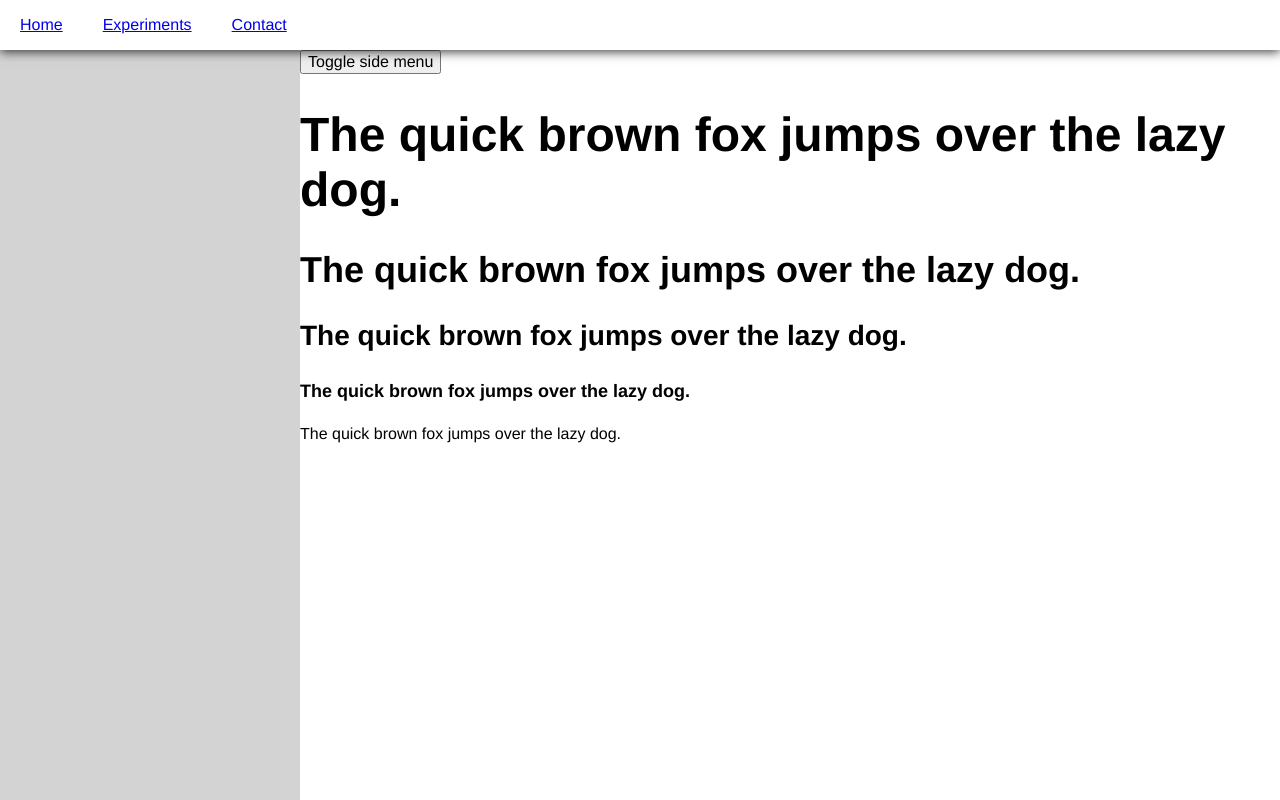
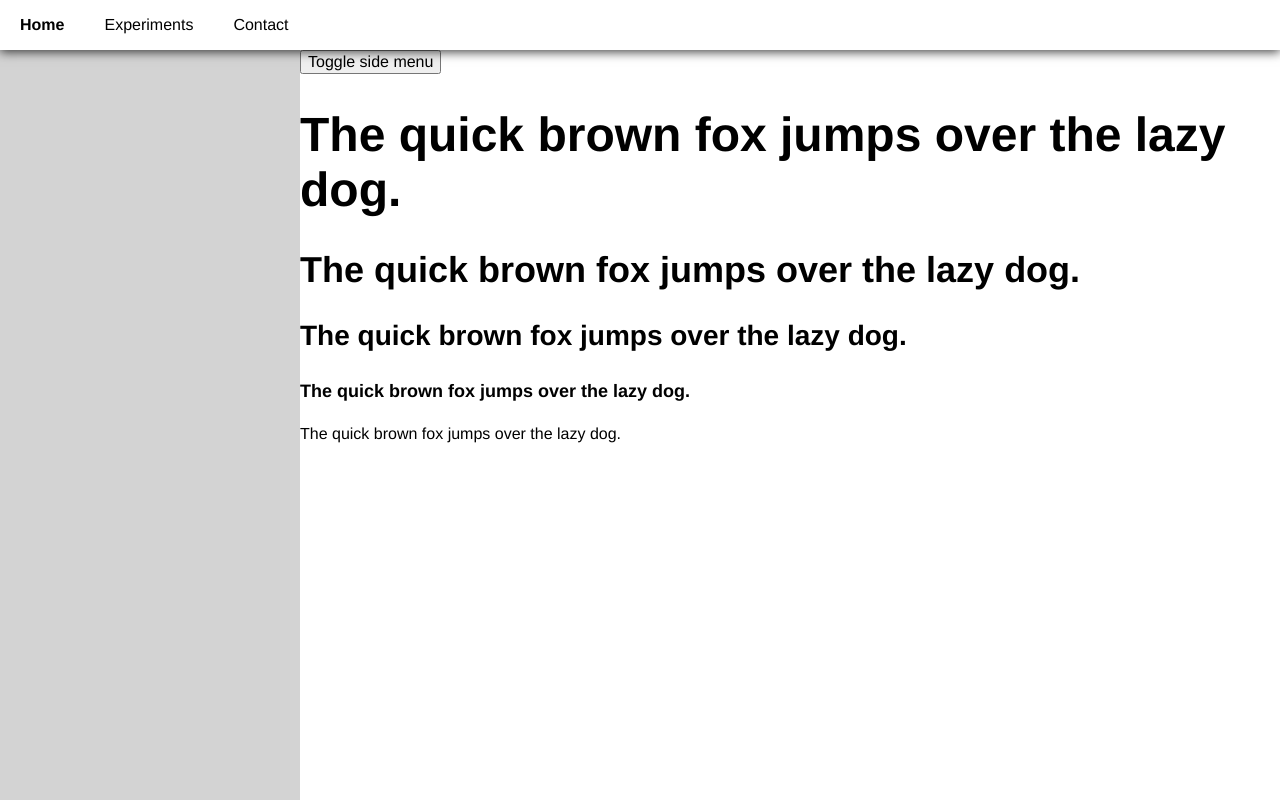
Before and after one commit to EdgeJay/react-starter-kit, a React app: page /experiments in a window 1280 px wide. Built offline with nearby package versions, Linux system fonts and the light colour scheme.

Commit message:
update nav bar styling and add active style for nav items

```diff
--- a/src/client/components/base/NavBar.tsx
+++ b/src/client/components/base/NavBar.tsx
@@ -1,5 +1,5 @@
 import React from 'react';
-import { Link } from 'react-router-dom';
+import { NavLink } from 'react-router-dom';
 import styled from 'styled-components';
 import { getDataForNavItems } from '../../utils/routeUtil';
 
@@ -15,13 +15,29 @@ const Nav = styled.nav`
   box-shadow: 0 0.2rem 1rem 0 rgba(0, 0, 0, 0.75);
 `;
 
-const NavItem = styled(Link)`
+const NavItem = styled(NavLink).attrs(() => ({
+  isActive: match => {
+    if (!match) {
+      return false;
+    }
+    return match.isExact;
+  },
+}))`
+  color: ${props => props.theme.header.nav.textColor};
   text-align: center;
   line-height: 1;
   padding: ${props =>
     `calc((${props.theme.header.height} - ${props.theme.header.nav.fontSize.phone}) / 2) calc(${
       props.theme.header.nav.itemSpacing
     } / 2)`};
+  text-decoration: none;
+
+  &.active,
+  &:hover,
+  &:active {
+    color: ${props => props.theme.header.nav.textColor};
+    font-weight: bold;
+  }
 `;
 
 const NavBar = () => (
--- a/src/client/themes/defaultTheme.ts
+++ b/src/client/themes/defaultTheme.ts
@@ -8,6 +8,7 @@ const defaultTheme: DefaultTheme = {
     height: '5rem',
     nav: {
       itemSpacing: '4rem',
+      textColor: 'black',
       fontSize: {
         phone: '1.6rem',
       },
--- a/src/client/themes/styled.d.ts
+++ b/src/client/themes/styled.d.ts
@@ -9,6 +9,7 @@ declare module 'styled-components' {
       height: string;
       nav: {
         itemSpacing: string;
+        textColor: string;
         fontSize: {
           phone: string;
         };
```
Also changed, not shown: 1 other file (tests, documents, lock files or other folders).
